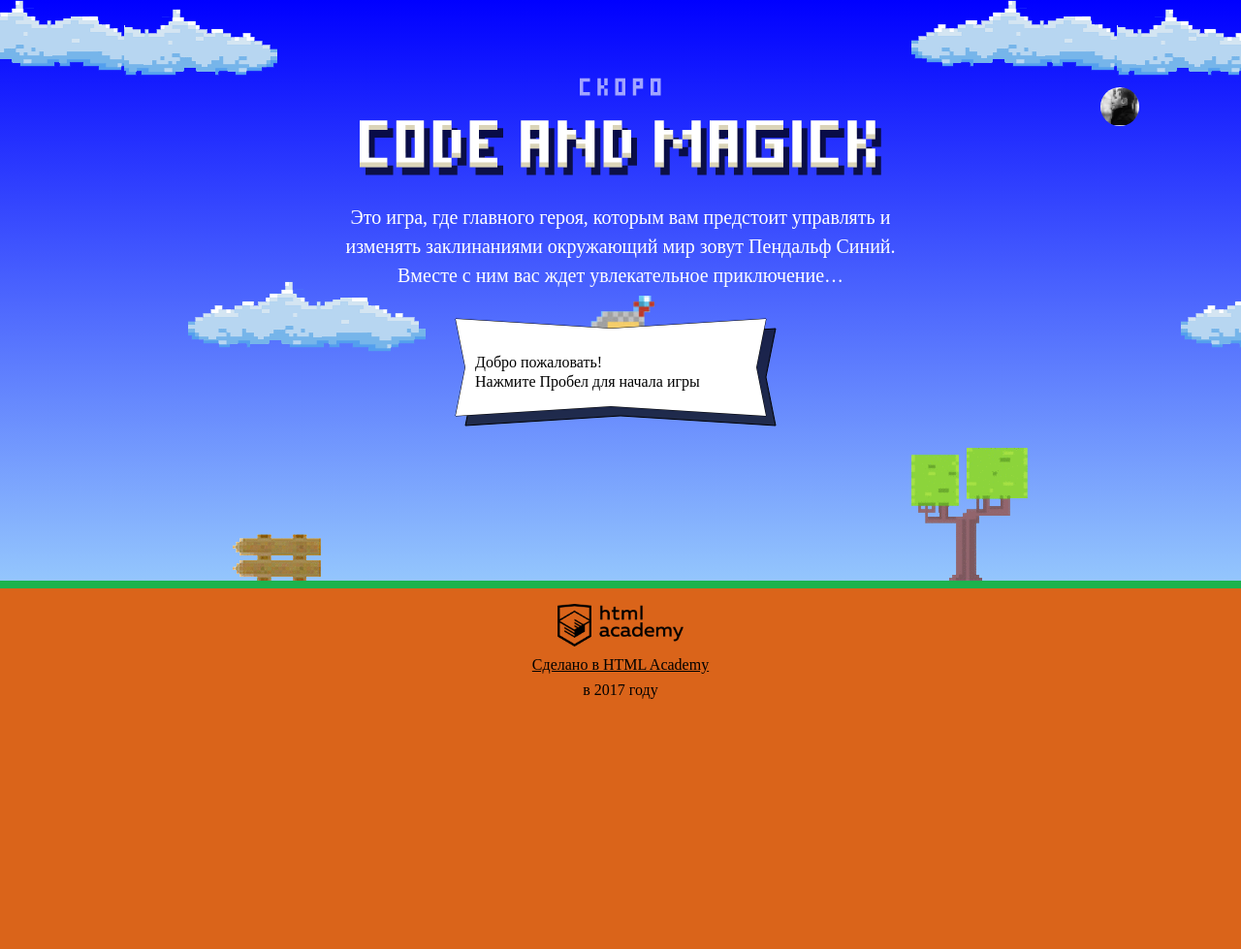
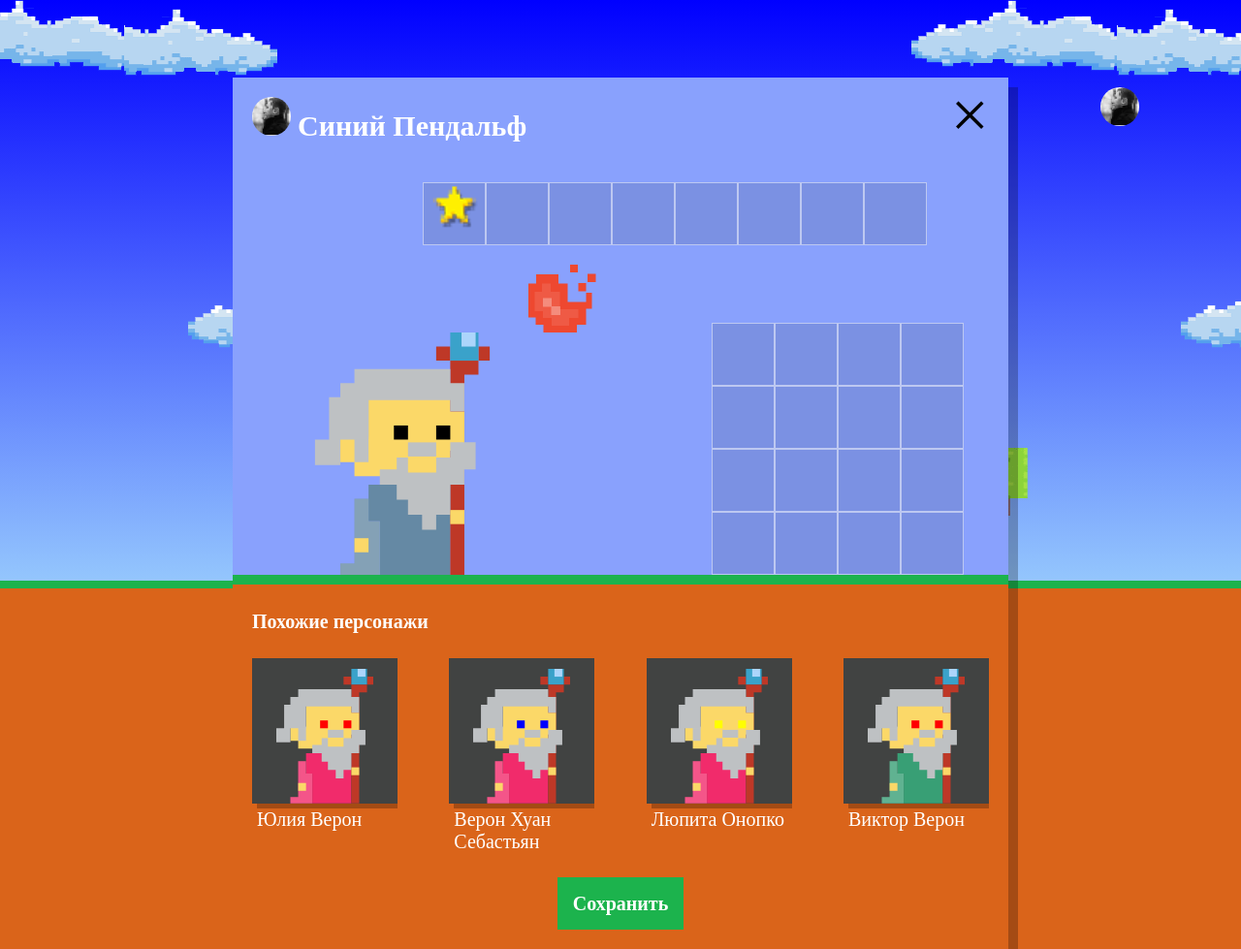
Before and after one commit to webkwondo/165974-code-and-magick, a website: page index.html in a window 1280 px wide. Shown: the whole page at 97% size. Before the commit the page ends 800 px from the top, so only its background shows below. Drawn offline with Linux system fonts and the light colour scheme; a web font is replaced by a local one.

Commit message:
Вывод окна настроек персонажа и похожих волшебников (задание #12)

```diff
--- a/index.html
+++ b/index.html
@@ -206,6 +206,7 @@
     return wizardPositionY;
   }
 </script>
+<script src="js/setup.js"></script>
 <script src="js/stat.js"></script>
 <script src="js/game.js"></script>
 
--- /dev/null
+++ b/js/setup.js
@@ -0,0 +1,94 @@
+'use strict';
+
+var userDialog = document.querySelector('.setup');
+userDialog.classList.remove('hidden');
+
+var names = ['Иван', 'Хуан Себастьян', 'Мария', 'Кристоф', 'Виктор', 'Юлия', 'Люпита', 'Вашингтон'];
+var lastnames = ['да Марья', 'Верон', 'Мирабелла', 'Вальц', 'Онопко', 'Топольницкая', 'Нионго', 'Ирвинг'];
+
+var getRandomArrayElement = function (arr) {
+  if (typeof arr !== 'undefined' && arr.length > 0) {
+    var k = Math.round(Math.random() * (arr.length - 1));
+    var randomArrayElement = arr[k];
+    return randomArrayElement;
+  }
+
+  return 0;
+};
+
+var mergeArrayItems = function (arr1, arr2) {
+  if (typeof arr1 !== 'undefined' && arr1.length > 0 &&
+      typeof arr2 !== 'undefined' && arr2.length > 0) {
+    var arr = [arr1, arr2];
+    var k = Math.round(Math.random());
+    var firstArr = arr[k];
+    var secondArr = arr[1 - k];
+    var mergedArrayItems = getRandomArrayElement(firstArr) + ' ' + getRandomArrayElement(secondArr);
+    return mergedArrayItems;
+  }
+
+  return 0;
+};
+
+// var mergeArrayItems = function(arr1, arr2) {
+//   var newArr = [];
+
+//   for(var i = 0, b = 0; i < arr1.length; i++) {
+//     var arrItem = arr1[i];
+//     for(var a = 0; a < arr2.length; a++, b++) {
+//       newArr[b] = arrItem + ' ' + arr2[a];
+//     }
+//   }
+
+//   return newArr;
+// }
+
+// var wizardNames = mergeArrayItems(names, lastnames);
+// var wizardName = getRandomArrayElement(wizardNames);
+
+var capitalizeFirstLetter = function (string) {
+  return string.charAt(0).toUpperCase() + string.slice(1);
+};
+
+var generateName = function () {
+  var generatedName = capitalizeFirstLetter(mergeArrayItems(names, lastnames));
+  return generatedName;
+};
+
+var coatColorArr = ['rgb(101, 137, 164)', 'rgb(241, 43, 107)', 'rgb(146, 100, 161)', 'rgb(56, 159, 117)', 'rgb(215, 210, 55)', 'rgb(0, 0, 0)'];
+var eyesColorArr = ['black', 'red', 'blue', 'yellow', 'green'];
+
+var wizards = [];
+
+for (var i = 0; i < 4; i++) {
+  wizards[i] =
+    {
+      name: generateName(),
+      coatColor: getRandomArrayElement(coatColorArr),
+      eyesColor: getRandomArrayElement(eyesColorArr)
+    };
+}
+
+var similarListElement = userDialog.querySelector('.setup-similar-list');
+var similarWizardTemplate = document.querySelector('#similar-wizard-template')
+    .content
+    .querySelector('.setup-similar-item');
+
+var renderWizard = function (wizard) {
+  var wizardElement = similarWizardTemplate.cloneNode(true);
+
+  wizardElement.querySelector('.setup-similar-label').textContent = wizard.name;
+  wizardElement.querySelector('.wizard-coat').style.fill = wizard.coatColor;
+  wizardElement.querySelector('.wizard-eyes').style.fill = wizard.eyesColor;
+
+  return wizardElement;
+};
+
+var fragment = document.createDocumentFragment();
+
+for (var d = 0; d < wizards.length; d++) {
+  fragment.appendChild(renderWizard(wizards[d]));
+}
+similarListElement.appendChild(fragment);
+
+userDialog.querySelector('.setup-similar').classList.remove('hidden');
```
